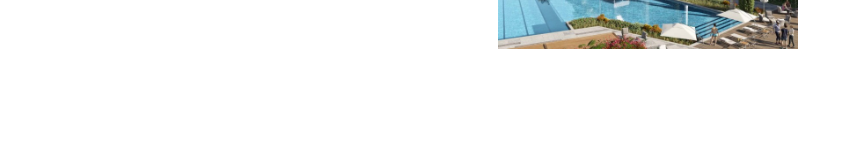
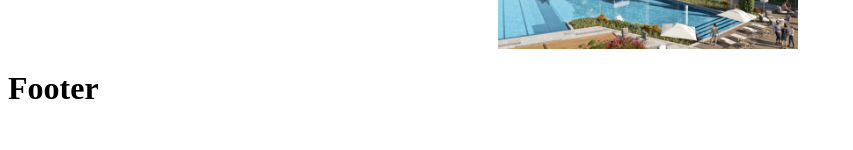
Before and after one commit to karimt201/react-app, a React (Create React App) app: page / in a window 1280 px wide. Shown: the part 150-300 px from the top of the page, without its empty margins (0-853 px from the left). Built offline with nearby package versions, Linux system fonts and the light colour scheme.

Commit message:
add components folder and add footer file

```diff
--- /dev/null
+++ b/src/Components/Footer.js
@@ -0,0 +1,7 @@
+export default function Footer() {
+    return(
+        <div>
+            <h1>Footer</h1>
+        </div>
+    )
+};
--- a/src/Header.js
+++ b/src/Components/Header.js
@@ -8,7 +8,7 @@
                 <li>Contect</li>
                 <li>Career</li>
                 </div>
-                <img src={require('./cov.jpg')}
+                <img src={require('../cov.jpg')}
                 alt="logo"
                 style={{width : '300px' , marginRight : '500px' , marginLeft : '400px'}}
 
--- a/src/index.js
+++ b/src/index.js
@@ -2,11 +2,14 @@
 import ReactDOM from 'react-dom/client';
 import './style.css'
 import App from './App'
-import Header from './Header'
+import Header from './Components/Header'
+import Footer from './Components/Footer'
+
 
 const root = ReactDOM.createRoot(document.getElementById('root'));
 root.render(
 <div>
     <App />
     <Header />
+    <Footer />
 </div>);
```
